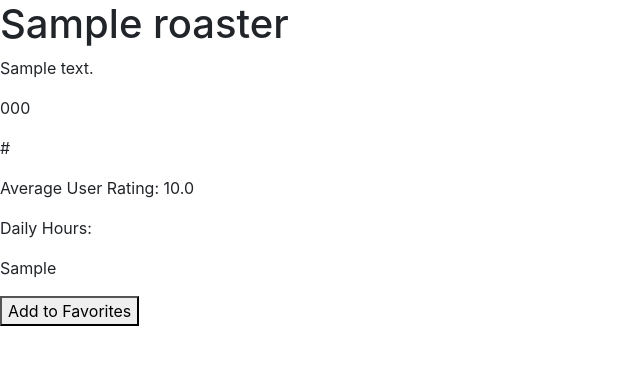
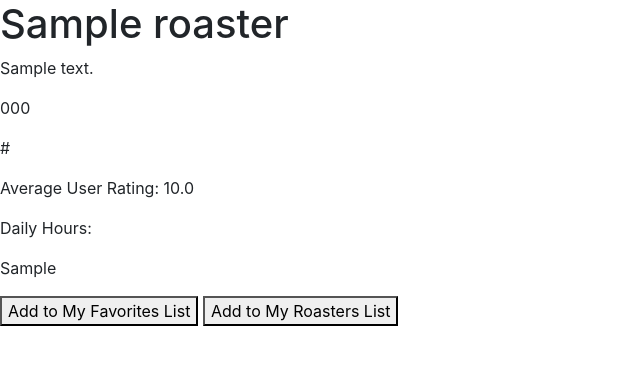
Before and after one commit to Kelsi-Wolter/Fika, a Flask app: page /roaster_directory/1 in a window 1280 px wide. Shown: the top 365 px of the page, without its empty margins (0-640 px from the left). Run offline with Flask 2, Linux system fonts and the light colour scheme; tables that the repository leaves empty hold one stand-in row (values such as "Sample post").

Commit message:
Added jQuery to create button click to add roaster to user list with new entry

```diff
--- a/crud.py
+++ b/crud.py
@@ -103,13 +103,9 @@ def create_list(list_name, user):
     return new_list
 
 def get_lists_by_user_id(user_id):
-    lists = List.query.filter_by(user_id=user_id).all()
-    # list_entries = []
-    # for list in lists:
-    #     list_entries.append(list.entries)
 
-    return lists
-    # ,list_entries
+    return List.query.filter_by(user_id=user_id).all()
+
 
 def get_entries_by_list_id(list_id):
     entries = Entry.query.filter_by(list_id=list_id).all()
@@ -117,6 +113,10 @@ def get_entries_by_list_id(list_id):
         return f'This list is empty!'
     else:
         return entries
+
+def get_list_by_name(user_id, name):
+    return List.query.filter_by(user_id=user_id, list_name=name).one()
+
 
 def create_entry(entry_list, roaster, score, note):
 
--- a/server.py
+++ b/server.py
@@ -1,7 +1,7 @@
 from flask import (Flask, render_template, request, flash, session,
-                   redirect)
+                   redirect, jsonify)
 from model import connect_to_db, LoginForm, NewUserForm, User, db
-import crud
+import crud, json
 
 from jinja2 import StrictUndefined
 
@@ -74,6 +74,7 @@ def login_to_account():
 
     return render_template('login.html', form=form)
 
+# ****Old route for logging in user*******
 # @app.route('/user_logging_in', methods=["POST"])
 # def user_login():
 #     '''Check that user exists and redirect to account page if email and password matches'''
@@ -119,7 +120,7 @@ def user_account_page(user_id):
 # New user routes
 @app.route('/create_account', methods=["GET", "POST"])
 def new_account_page():
-    '''Show form to enter details to create new account'''
+    '''Show form to enter details to create new account, create new user & auto-populate lists upon form submit'''
 
     new_user_form = NewUserForm()
 
@@ -138,7 +139,9 @@ def new_account_page():
             return redirect ('/login')
 
         else:
-            crud.create_user(fname, lname, email, pw)
+            new_user = crud.create_user(fname, lname, email, pw)
+            crud.create_list(list_name='My Favorites', user=new_user)
+            crud.create_list(list_name='My Roasters', user=new_user)
 
             flash('Account created! Please log in.')
             return redirect ('/login')
@@ -146,6 +149,20 @@ def new_account_page():
 
         return render_template('create_account.html', form=new_user_form)
 
+@app.route('/add_to_fav_list/')
+def add_entry_to_list():
+    roaster_id = request.args.get("roaster")
+
+    roaster = crud.get_roaster_by_id(roaster_id)
+
+    user_id = session['user']
+
+    fav_list = crud.get_list_by_name(user_id=user_id, name='My Favorites')
+
+    new_entry = crud.create_entry(entry_list=fav_list, roaster=roaster, score=None, note=None)
+    return f'{roaster.name} was added to your {fav_list.list_name} list!'
+
+# ****Old route for adding new user*******
 # @app.route('/new_user', methods=['POST'])
 # def register_user():
 #     '''Take input from form and create new user login'''
@@ -168,34 +185,35 @@ def new_account_page():
 #         flash('Account created! Please log in.')
 #         return redirect ('/login')
 
-# User list routes
-@app.route('/create_new_list')
-def create_new_list():
 
-    all_the_roasters = crud.return_all_roasters()
-    user = crud.get_user_by_id(session['user'])
+# ************Routes for list creation************
+# @app.route('/create_new_list')
+# def create_new_list():
 
-    return render_template('new_list.html', roasters=all_the_roasters, user=user)
+#     all_the_roasters = crud.return_all_roasters()
+#     user = crud.get_user_by_id(session['user'])
 
-@app.route('/account/<user_id>/add_new_list')
-def commit_new_list(user_id):
-    list_name = request.args.get('list_type')
-    user = crud.get_user_by_id(user_id)
+#     return render_template('new_list.html', roasters=all_the_roasters, user=user)
 
-    if roasters == True:
+# @app.route('/account/<user_id>/add_new_list')
+# def commit_new_list(user_id):
+#     list_name = request.args.get('list_type')
+#     user = crud.get_user_by_id(user_id)
 
-    #     for entry in roasters:
-        roaster_id = request.args.get('roasters')
-        print(roaster_id)
+#     if roasters == True:
 
-    #         crud.create_entry(list_id, roaster_id, score)
-    # Need jQuery in here to display more info upon clicking a box for a roaster, so that
-    # user can input a score/note right on that same page
+#     #     for entry in roasters:
+#         roaster_id = request.args.get('roasters')
+#         print(roaster_id)
 
-    created_list = crud.create_list(list_type=None, list_name=list_name, user=user)
+#     #         crud.create_entry(list_id, roaster_id, score)
+#     # Need jQuery in here to display more info upon clicking a box for a roaster, so that
+#     # user can input a score/note right on that same page
+
+#     created_list = crud.create_list(list_type=None, list_name=list_name, user=user)
 
 
-    return redirect(f'/account/{user.user_id}')
+#     return redirect(f'/account/{user.user_id}')
 
 if __name__ == '__main__':
     connect_to_db(app)
--- a/static/js/roasters.js
+++ b/static/js/roasters.js
@@ -1,8 +1,30 @@
 "use strict";
 
-// Add event listener to click on "create new list" button which redirects to /account/user_id/create_new_list
+// Add event listener to click on "create new list" button which redirects to /create_new_list
 
-document.getElementById("new-list-btn").onclick = function () {
-    location.href = '/create_new_list'      //need to be able to pass user id here??
-    // alert('Hey!');
-};
+// document.getElementById("new-list-btn").onclick = function () {
+//     location.href = '/create_new_list'
+//     // alert('Hey!');
+// };
+
+$('.add').on('click', (evt) =>{
+    evt.preventDefault();
+    const roaster = $(evt.target);
+    const roaster_id = {roaster: roaster.attr('id')};
+    // console.log(roaster_id);
+    $.get('/add_to_fav_list', roaster_id, (res) => {
+        alert(res);
+    });
+
+})
+
+// document.getElementById("add-fav").onclick = function () {
+//     // create entry on favorites list with roaster and user
+//     // flash message to user that roaster was added to list
+//     // alert('Hey!');
+// };
+
+// document.getElementById("add-roast").onclick = function () {
+//     // location.href = '/create_new_list'
+//     alert('Hey!');
+// };
--- a/templates/base.html
+++ b/templates/base.html
@@ -8,6 +8,8 @@
     <!-- Bootstrap CSS -->
     <link rel="stylesheet" href="https://cdn.jsdelivr.net/npm/bootstrap@4.5.3/dist/css/bootstrap.min.css" integrity="sha384-TX8t27EcRE3e/ihU7zmQxVncDAy5uIKz4rEkgIXeMed4M0jlfIDPvg6uqKI2xXr2" crossorigin="anonymous">
 
+    <!-- jQuery -->
+    <script src="http://code.jquery.com/jquery-3.5.1.js" integrity="sha256-QWo7LDvxbWT2tbbQ97B53yJnYU3WhH/C8ycbRAkjPDc=" crossorigin="anonymous"></script>
 
     <title>
       {% block title %}{% endblock %}
@@ -29,7 +31,7 @@
     {% block after_body %}{% endblock %}
 
     <!-- Option 1: jQuery and Bootstrap Bundle (includes Popper) -->
-    <script src="https://code.jquery.com/jquery-3.5.1.slim.min.js" integrity="sha384-DfXdz2htPH0lsSSs5nCTpuj/zy4C+OGpamoFVy38MVBnE+IbbVYUew+OrCXaRkfj" crossorigin="anonymous"></script>
+    <!-- <script src="https://code.jquery.com/jquery-3.5.1.slim.min.js" integrity="sha384-DfXdz2htPH0lsSSs5nCTpuj/zy4C+OGpamoFVy38MVBnE+IbbVYUew+OrCXaRkfj" crossorigin="anonymous"></script> -->
     <script src="https://cdn.jsdelivr.net/npm/bootstrap@4.5.3/dist/js/bootstrap.bundle.min.js" integrity="sha384-ho+j7jyWK8fNQe+A12Hb8AhRq26LrZ/JpcUGGOn+Y7RsweNrtN/tE3MoK7ZeZDyx" crossorigin="anonymous"></script>
           <!-- Javascript file -->
           <script type="text/javascript" src="/static/js/roasters.js"></script>
--- a/templates/roaster_details.html
+++ b/templates/roaster_details.html
@@ -13,7 +13,8 @@
     <p>{{ day }}</p>
     {% endfor %}
 
-<button> Add to Favorites </button>
+<button class="add" id="{{ roaster.roaster_id }}"> Add to My Favorites List </button>
+<button class="add" id="{{roaster.roaster_id }}"> Add to My Roasters List</button>
 
 
 {% endblock %}
```
Also changed, not shown: model.py (+1 -8 lines), seed_database.py (+8 -2 lines).
